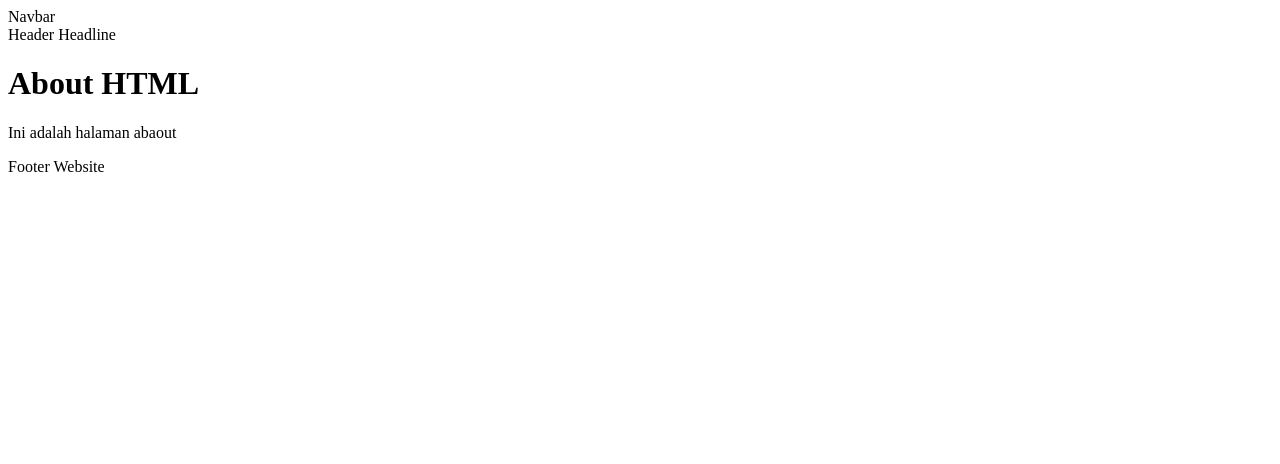
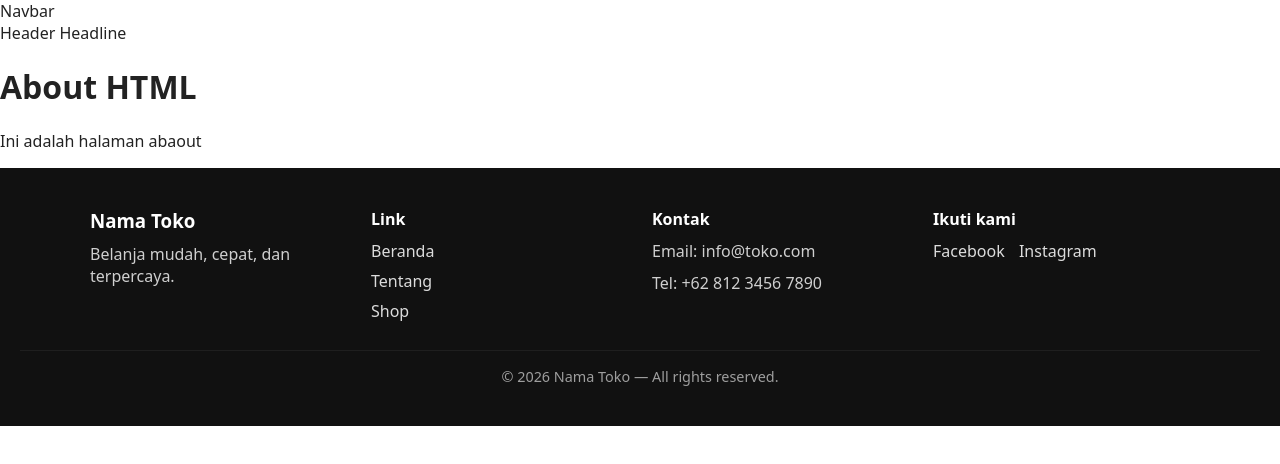
Before and after one commit to Sukri47/BelajarKelasFullStack, a plain HTML site: page about.html in a window 1280 px wide. Drawn offline with Linux system fonts and the light colour scheme.

Commit message:
merubah footer menjadi lebih lengkap dan menambahkan style pada footer

```diff
--- a/about.html
+++ b/about.html
@@ -4,6 +4,7 @@
     <meta charset="UTF-8" />
     <meta name="viewport" content="width=device-width, initial-scale=1.0" />
     <title>Website Sederhana</title>
+    <link rel="stylesheet" href="asset/styles.css" />
   </head>
   <body>
     <!-- nav -->
@@ -14,6 +15,36 @@
     <h1>About HTML</h1>
     <p>Ini adalah halaman abaout</p>
     <!-- footer -->
-    <footer>Footer Website</footer>
+    <footer class="site-footer">
+      <div class="footer-container">
+        <div class="footer-column">
+          <h3>Nama Toko</h3>
+          <p>Belanja mudah, cepat, dan terpercaya.</p>
+        </div>
+        <div class="footer-column">
+          <h4>Link</h4>
+          <ul class="footer-links">
+            <li><a href="index.html">Beranda</a></li>
+            <li><a href="about.html">Tentang</a></li>
+            <li><a href="shop.html">Shop</a></li>
+          </ul>
+        </div>
+        <div class="footer-column">
+          <h4>Kontak</h4>
+          <p>Email: info@toko.com</p>
+          <p>Tel: +62 812 3456 7890</p>
+        </div>
+        <div class="footer-column">
+          <h4>Ikuti kami</h4>
+          <div class="social">
+            <a href="#">Facebook</a>
+            <a href="#">Instagram</a>
+          </div>
+        </div>
+      </div>
+      <div class="footer-bottom">
+        &copy; 2026 Nama Toko — All rights reserved.
+      </div>
+    </footer>
   </body>
 </html>
--- /dev/null
+++ b/asset/styles.css
@@ -0,0 +1,77 @@
+/* Shared styles for improved footer */
+body {
+  margin: 0;
+  font-family:
+    system-ui,
+    -apple-system,
+    "Segoe UI",
+    Roboto,
+    "Helvetica Neue",
+    Arial;
+  color: #222;
+}
+
+.site-footer {
+  background: #111;
+  color: #dcdcdc;
+  padding: 40px 20px;
+}
+.footer-container {
+  display: flex;
+  gap: 24px;
+  flex-wrap: wrap;
+  max-width: 1100px;
+  margin: 0 auto;
+}
+.footer-column {
+  flex: 1 1 200px;
+  min-width: 200px;
+}
+.site-footer h3,
+.site-footer h4 {
+  margin: 0 0 10px 0;
+  color: #fff;
+}
+.site-footer p {
+  margin: 0 0 10px 0;
+  color: #cfcfcf;
+}
+.footer-links {
+  list-style: none;
+  padding: 0;
+  margin: 0;
+}
+.footer-links li {
+  margin-bottom: 8px;
+}
+.footer-links a {
+  color: #dcdcdc;
+  text-decoration: none;
+  transition: color 0.15s;
+}
+.footer-links a:hover {
+  color: #fff;
+}
+.social a {
+  display: inline-block;
+  margin-right: 10px;
+  color: #dcdcdc;
+  text-decoration: none;
+}
+.footer-bottom {
+  border-top: 1px solid rgba(255, 255, 255, 0.06);
+  padding-top: 16px;
+  margin-top: 20px;
+  text-align: center;
+  font-size: 0.9rem;
+  color: #9e9e9e;
+}
+
+@media (max-width: 600px) {
+  .footer-container {
+    flex-direction: column;
+  }
+  .footer-column {
+    min-width: unset;
+  }
+}
```
Also changed, not shown: index.html (+32 -1 lines), shop.html (+32 -1 lines).
